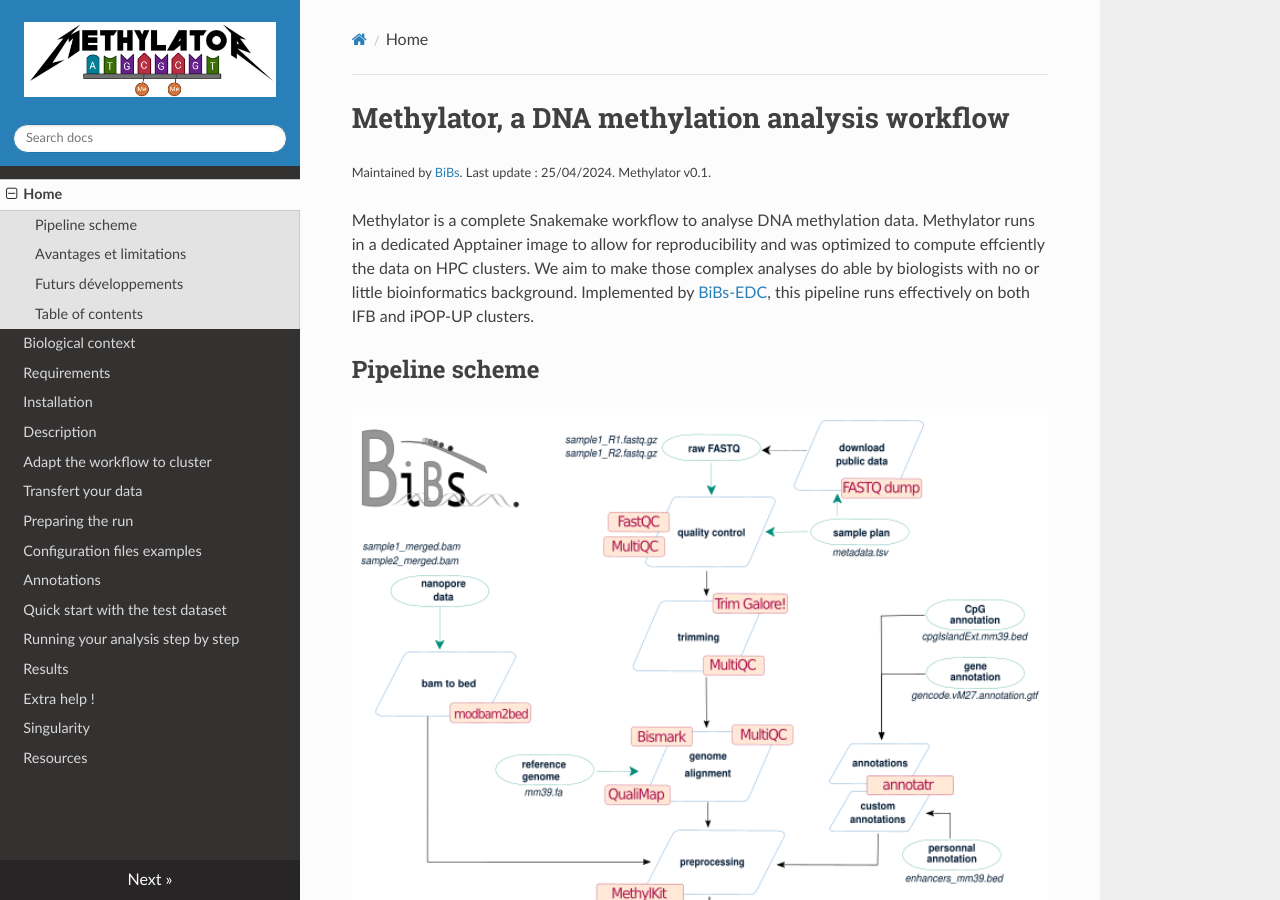
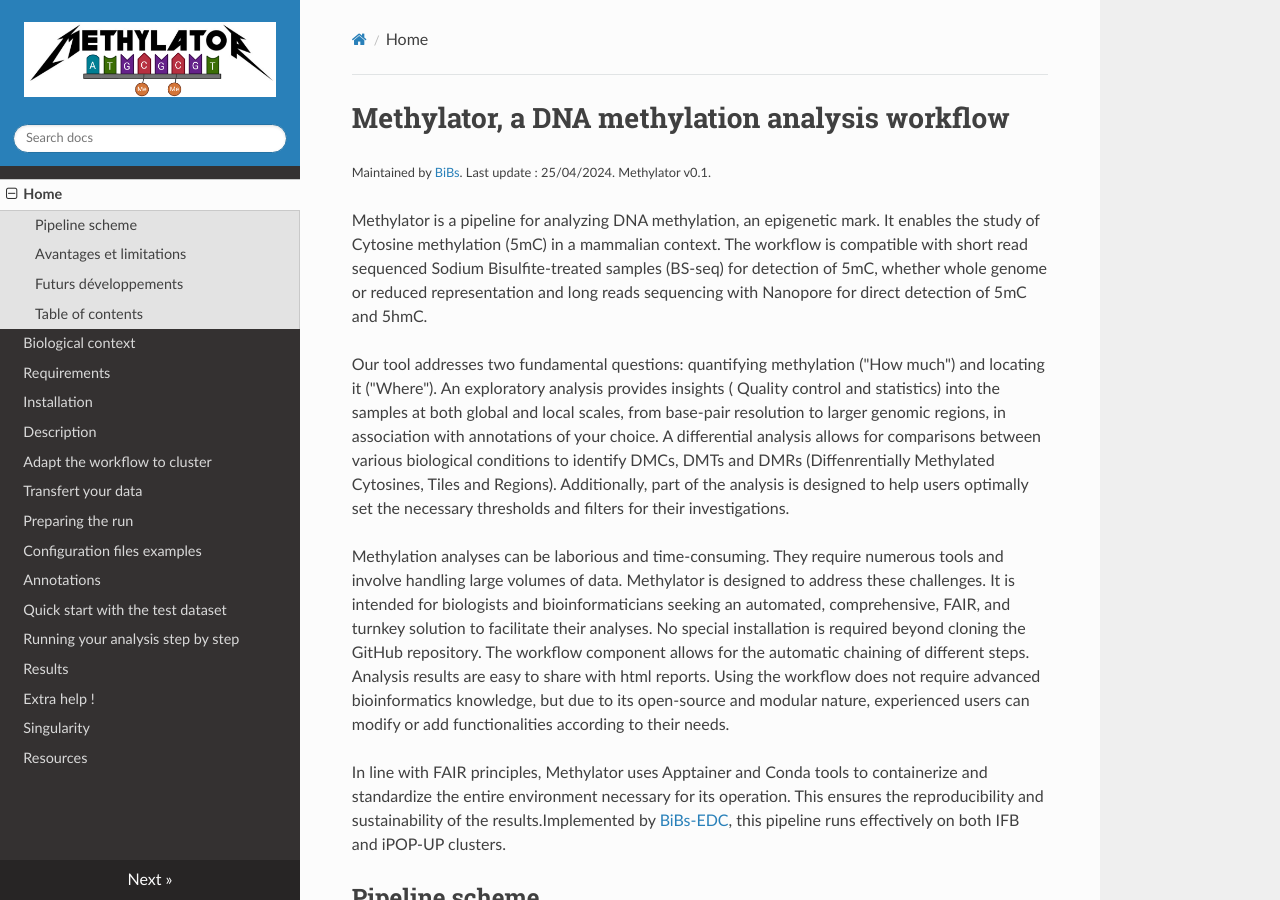
Before and after one commit to parisepigenetics/Methylator-Documentation, an MkDocs documentation site: the page built from docs/index.md, in a window 1280 px wide and 900 px high. Built offline with MkDocs 1.6.1, drawn with Linux system fonts in a browser that asks for light colours; nearby versions of some CDN libraries.

Commit message:
Update index.md

```diff
--- a/docs/index.md
+++ b/docs/index.md
@@ -2,7 +2,13 @@
 
 <small>Maintained by [BiBs](mailto:bibsATparisepigenetics.com). Last update : 25/04/2024. Methylator v0.1. </small>
 
-Methylator is a complete Snakemake workﬂow to analyse DNA methylation data. Methylator runs in a dedicated Apptainer image to allow for reproducibility and was optimized to compute effciently the data on HPC clusters. We aim to make those complex analyses do able by biologists with no or little bioinformatics background. Implemented by [BiBs-EDC](https://parisepigenetics.github.io/bibs/), this pipeline runs effectively on both IFB and iPOP-UP clusters.
+Methylator is a pipeline for analyzing DNA methylation, an epigenetic mark. It enables the study of Cytosine methylation (5mC) in a mammalian context. The workflow is compatible with short read sequenced Sodium Bisulfite-treated samples (BS-seq) for detection of 5mC, whether whole genome or reduced representation and long reads sequencing with Nanopore for direct detection of 5mC and 5hmC.
+
+Our tool addresses two fundamental questions: quantifying methylation ("How much") and locating it ("Where"). An exploratory analysis provides insights ( Quality control and statistics) into the samples at both global and local scales, from base-pair resolution to larger genomic regions, in association with annotations of your choice. A differential analysis allows for comparisons between various biological conditions to identify DMCs, DMTs and DMRs (Diffenrentially Methylated Cytosines, Tiles and Regions). Additionally, part of the analysis is designed to help users optimally set the necessary thresholds and filters for their investigations.
+
+Methylation analyses can be laborious and time-consuming. They require numerous tools and involve handling large volumes of data. Methylator is designed to address these challenges. It is intended for biologists and bioinformaticians seeking an automated, comprehensive, FAIR, and turnkey solution to facilitate their analyses. No special installation is required beyond cloning the GitHub repository. The workflow component allows for the automatic chaining of different steps. Analysis results are easy to share with html reports. Using the workflow does not require advanced bioinformatics knowledge, but due to its open-source and modular nature, experienced users can modify or add functionalities according to their needs.
+
+In line with FAIR principles, Methylator uses Apptainer and Conda tools to containerize and standardize the entire environment necessary for its operation. This ensures the reproducibility and sustainability of the results.Implemented by [BiBs-EDC](https://parisepigenetics.github.io/bibs/), this pipeline runs effectively on both IFB and iPOP-UP clusters.
 
 ## Pipeline scheme
 ![Methylator Schema](img/methylator_sheme_2.png){: width=800px }
```
